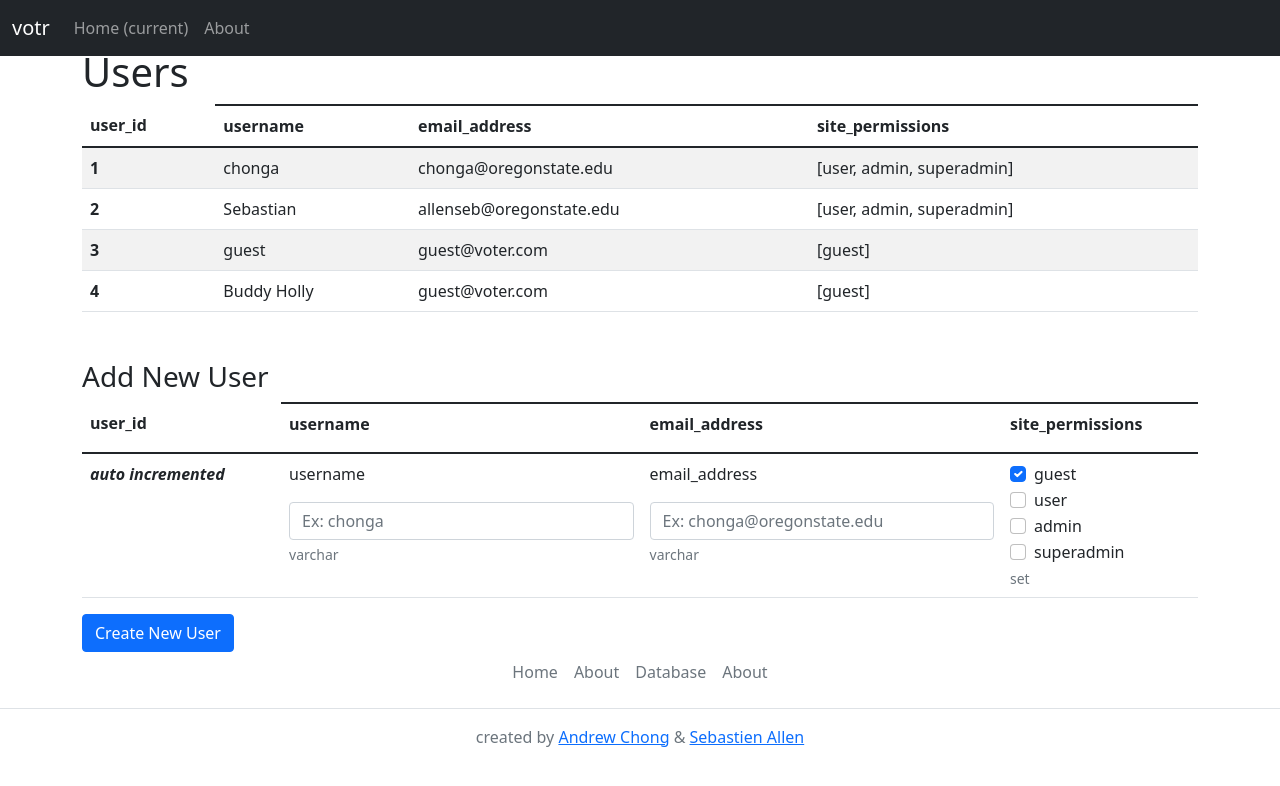
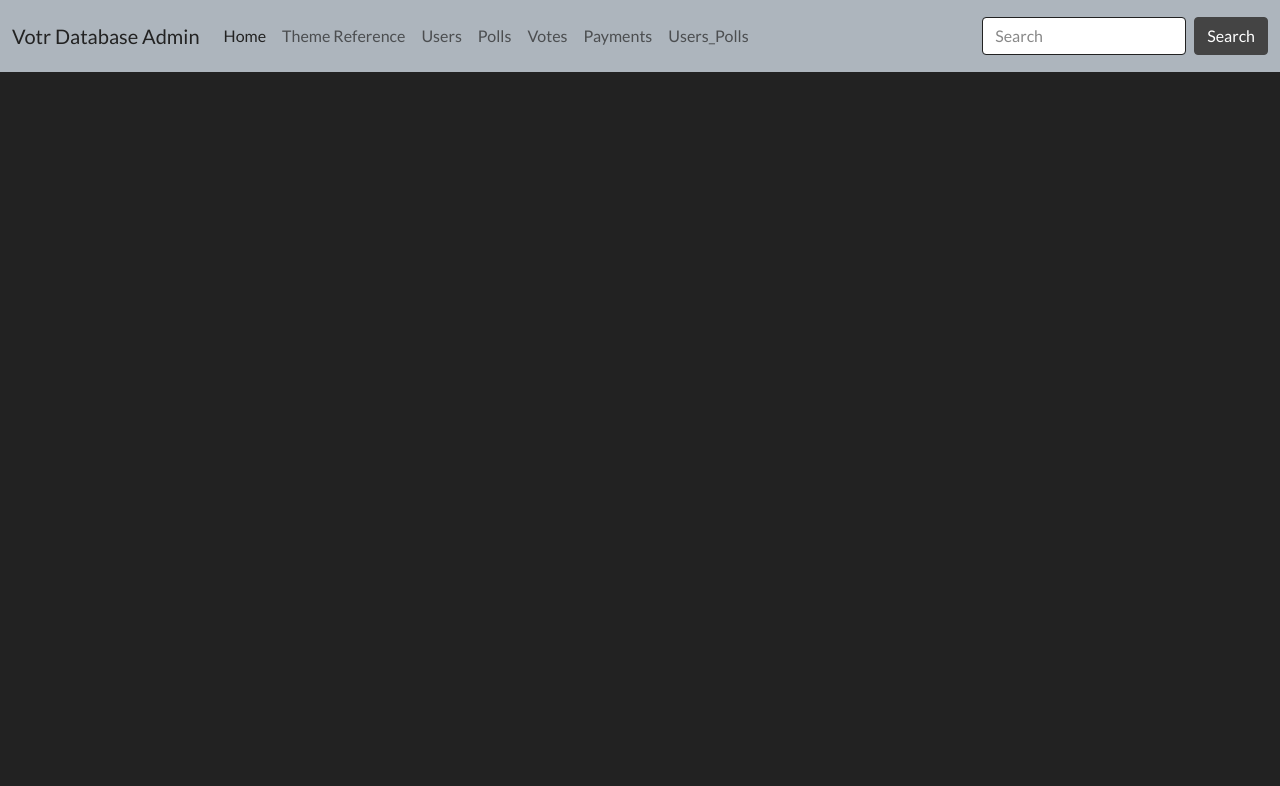
Before and after one commit to opheron/votr-fromscratch, a plain HTML site: page database/index.html in a window 1280 px wide. Drawn offline with nearby package versions, Linux system fonts and the light colour scheme.

Commit message:
Create real index page with navbar

```diff
--- a/database/index.html
+++ b/database/index.html
@@ -1,187 +1,70 @@
 <!DOCTYPE html>
-<html class="no-js" lang="en">
+<html lang="en">
   <head>
+    <!-- Required meta tags -->
     <meta charset="utf-8" />
-    <title>
+    <meta name="viewport" content="width=device-width, initial-scale=1" />
 
-      Votr
+    <!-- Bootswatch Darkly + Bootstrap CSS -->
+    <link href="assets/css/bootstrap.min.css" rel="stylesheet" />
 
-    </title>
-    <meta
-      name="description"
-      content=""
-    />
-    <meta name="author" content="" />
-
-    <!-- Mobile viewport optimized: h5bp.com/viewport -->
-    <meta name="viewport" content="width=device-width" />
-
-    <!-- Option 1: Bootstrap Bundle with Popper -->
-    <script src="https://cdn.jsdelivr.net/npm/bootstrap@5.1.3/dist/js/bootstrap.bundle.min.js" integrity="sha384-ka7Sk0Gln4gmtz2MlQnikT1wXgYsOg+OMhuP+IlRH9sENBO0LRn5q+8nbTov4+1p" crossorigin="anonymous"></script>
-
-    <!-- Bootstrap CSS -->
-    <link href="https://cdn.jsdelivr.net/npm/bootstrap@5.1.3/dist/css/bootstrap.min.css" rel="stylesheet" integrity="sha384-1BmE4kWBq78iYhFldvKuhfTAU6auU8tT94WrHftjDbrCEXSU1oBoqyl2QvZ6jIW3" crossorigin="anonymous">
-
-    <!-- jQuery -->
-    <script src="https://ajax.googleapis.com/ajax/libs/jquery/3.6.0/jquery.min.js"></script>
-
-    <!-- cookiecutter CSS -->
-    <script src="../../../assets/css/style.css"></script>
-
-
+    <title>Votr - Database Admin</title>
   </head>
-  <body class="">
-
-<nav class="navbar navbar-expand-lg navbar-dark bg-dark fixed-top">
+  <body>
+    <nav class="navbar navbar-expand-lg navbar-light bg-light">
       <div class="container-fluid">
-  <a class="navbar-brand" href="/">
-     votr
-  </a>
-  <button class="navbar-toggler" type="button" data-bs-toggle="collapse" data-bs-target="#navbarSupportedContent" aria-controls="navbarSupportedContent"
-    aria-expanded="false" aria-label="Toggle navigation">
+        <a class="navbar-brand" href="#">Votr Database Admin</a>
+        <button
+          class="navbar-toggler"
+          type="button"
+          data-bs-toggle="collapse"
+          data-bs-target="#navbarColor03"
+          aria-controls="navbarColor03"
+          aria-expanded="false"
+          aria-label="Toggle navigation"
+        >
           <span class="navbar-toggler-icon"></span>
         </button>
 
-  <div class="collapse navbar-collapse" id="navbarSupportedContent">
+        <div class="collapse navbar-collapse" id="navbarColor03">
           <ul class="navbar-nav me-auto">
-      <li class="nav-item active">
-        <a class="nav-link" href="/">Home
-          <span class="sr-only">(current)</span>
+            <li class="nav-item">
+              <a class="nav-link active" href="#"
+                >Home
+                <span class="visually-hidden">(current)</span>
               </a>
             </li>
             <li class="nav-item">
-        <a class="nav-link" href="/about/">About</a>
+              <a class="nav-link" href="#">Theme Reference</a>
+            </li>
+            <li class="nav-item">
+              <a class="nav-link" href="#">Users</a>
+            </li>
+            <li class="nav-item">
+              <a class="nav-link" href="#">Polls</a>
+            </li>
+            <li class="nav-item">
+              <a class="nav-link" href="#">Votes</a>
+            </li>
+            <li class="nav-item">
+              <a class="nav-link" href="#">Payments</a>
+            </li>
+            <li class="nav-item">
+              <a class="nav-link" href="#">Users_Polls</a>
             </li>
           </ul>
-
-
-  </div><!-- /.navbar-collapse -->
+          <form class="d-flex">
+            <input
+              class="form-control me-sm-2"
+              type="text"
+              placeholder="Search"
+            />
+            <button class="btn btn-secondary my-2 my-sm-0" type="submit">
+              Search
+            </button>
+          </form>
+        </div>
       </div>
     </nav>
-
-
-    <header></header>
-
-    <main role="main">
-
-<div class="container">
-  <h1 class="mt-5">Users</h1>
-    <table class="table table-striped" >
-      <thead>
-        <tr class="table">
-          <th scope="col">user_id</th>
-          <th scope="col">username</th>
-          <th scope="col">email_address</th>
-          <th scope="col">site_permissions</th>
-        </tr>
-      </thead>
-      <tbody>
-        <tr>
-          <th scope="row">1</td>
-          <td>chonga</td>
-          <td>chonga@oregonstate.edu</td>
-          <td>[user, admin, superadmin]</td>
-        </tr>
-        <tr>
-          <th scope="row">2</td>
-          <td>Sebastian</td>
-          <td>allenseb@oregonstate.edu</td>
-          <td>[user, admin, superadmin]</td>
-        </tr>
-        <tr>
-          <th scope="row">3</td>
-          <td>guest</td>
-          <td>guest@voter.com</td>
-          <td>[guest]</td>
-        </tr>
-        <tr>
-          <th scope="row">4</td>
-          <td>Buddy Holly</td>
-          <td>guest@voter.com</td>
-          <td>[guest]</td>
-        </tr>
-      </tbody>
-    </table>
-
-    <form>
-      <h3 class="mt-5">Add New User</h3>
-      <table class="table">
-        <thead>
-          <tr class="table">
-            <th scope="col">user_id</th>
-            <th scope="col"><label for="users-username" class="form-label">username</label></th>
-            <th scope="col">email_address</th>
-            <th scope="col">site_permissions</th>
-          </tr>
-          <tbody>
-            <tr>
-              <th scope="row"><i>auto incremented</i></td>
-              <td>
-                <div class="mb-3">
-                  <label for="users-create-user-username" class="form-label mb-3">username</label>
-                  <input type="text" class="form-control" id="users-create-user-username" aria-describedby="usernameHelp" placeholder="Ex: chonga">
-                  <div id="users-username-help" class="form-text">varchar</div>
-                </div>
-              </td>
-              <td>
-                <div class="mb-3">
-                  <label for="users-createuser-email" class="form-label mb-3">email_address</label>
-                  <input type="email" class="form-control" id="users-createuser-email" aria-describedby="emailHelp" placeholder="Ex: chonga@oregonstate.edu">
-                  <div id="users-username-help" class="form-text">varchar</div>
-                </div>
-              </td>
-              <td>
-              <div class="form-check">
-                <input class="form-check-input" type="checkbox" value="" id="flexCheckDefault" checked>
-                <label class="form-check-label" for="flexCheckDefault">
-                  guest
-                </label>
-              </div>
-              <div class="form-check">
-                <input class="form-check-input" type="checkbox" value="" id="flexCheckDefault">
-                <label class="form-check-label" for="flexCheckDefault">
-                  user
-                </label>
-              </div>
-              <div class="form-check">
-                <input class="form-check-input" type="checkbox" value="" id="flexCheckDefault">
-                <label class="form-check-label" for="flexCheckDefault">
-                  admin
-                </label>
-              </div>
-              <div class="form-check">
-                <input class="form-check-input" type="checkbox" value="" id="flexCheckDefault">
-                <label class="form-check-label" for="flexCheckDefault">
-                  superadmin
-                </label>
-              </div>
-              <div id="users-site_permissions-help" class="form-text">set</div>
-            </td>
-            </tr>
-          </tbody>
-      </table>
-
-      <button type="submit" class="btn btn-primary">Create New User</button>
-    </form>
-
-</div>
-
-</div>
-
-
-    </main>
-
-
-    <ul class="nav justify-content-center border-bottom pb-3 mb-3">
-      <li class="nav-item"><a href="#" class="nav-link px-2 text-muted">Home</a></li>
-      <li class="nav-item"><a href="#" class="nav-link px-2 text-muted">About</a></li>
-      <li class="nav-item"><a href="#" class="nav-link px-2 text-muted">Database</a></li>
-      <li class="nav-item"><a href="#" class="nav-link px-2 text-muted">About</a></li>
-    </ul>
-    <p class="text-center text-muted">created by <a href="mailto:chonga@oregonstate.edu">Andrew Chong</a> & <a href="mailto:allens@oregonstate.edu">Sebastien Allen</a></p>
-
-
   </body>
 </html>
-
-<!-- Every table should be used in at least one SELECT query. For the SELECT queries, it is fine to just display the content of the tables, but your website needs to also have the ability to search using text or filter using a dynamically populated list of properties. This search/filter functionality should be present for at least one entity. It is generally not appropriate to have only a single query that joins all tables and displays them. -->
```
Lines whose indentation alone changed are shown as unchanged.
